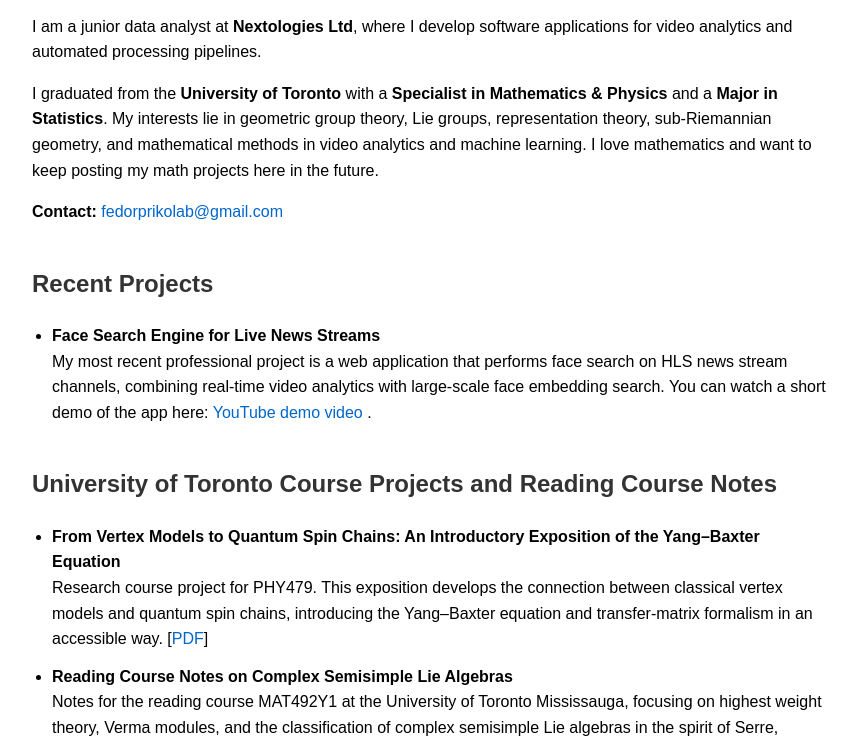
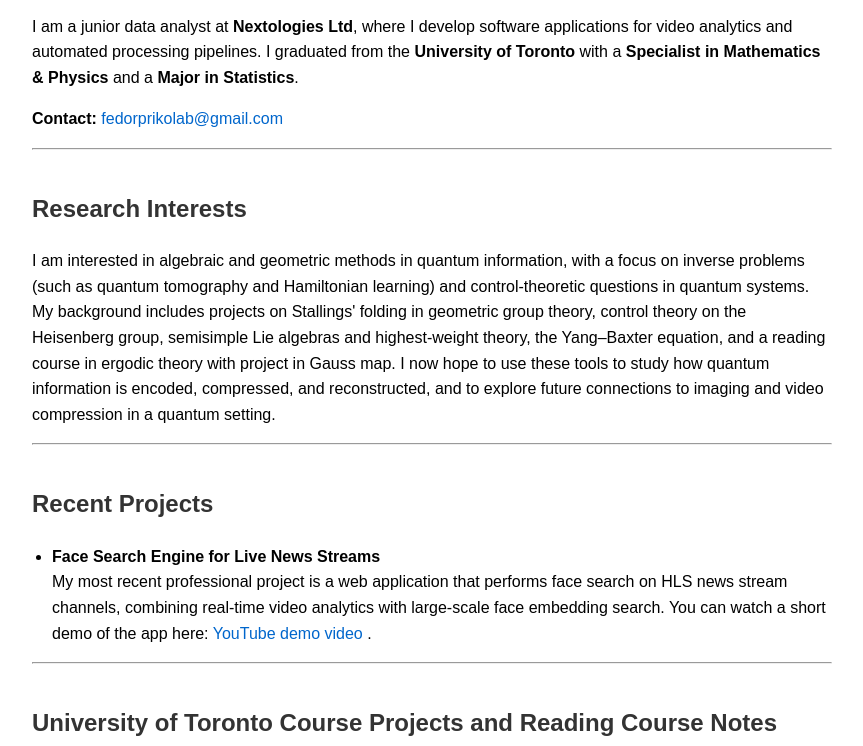
Before and after one commit to braveGauss/fedor-prikolab.github.io, a plain HTML site: page index.html in a window 1280 px wide. Shown: the part 99-845 px from the top of the page, without its empty margins (208-1071 px from the left). Drawn offline with Linux system fonts and the light colour scheme.

Commit message:
index.html

```diff
--- a/index.html
+++ b/index.html
@@ -2,7 +2,7 @@
 <html lang="en">
 <head>
     <meta charset="UTF-8">
-    <title>Fedor Prikolab – Portfolio</title>
+    <title>Fedor Prikolab – Academic & Projects Portfolio</title>
     <meta name="viewport" content="width=device-width, initial-scale=1">
     <style>
         body {
@@ -38,24 +38,36 @@
 </head>
 <body>
 
-    <h1>Fedor Prikolab</h1>
+    <h1>Hi, my name is Fedor Prikolab.</h1>
 
     <p>
         I am a junior data analyst at <strong>Nextologies Ltd</strong>,
         where I develop software applications for video analytics and automated
-        processing pipelines.
-    </p>
-    <p>
-        I graduated from the <strong>University of Toronto</strong> with a
-        <strong>Specialist in Mathematics &amp; Physics</strong> and a
+        processing pipelines. I graduated from the <strong>University of Toronto</strong>
+        with a <strong>Specialist in Mathematics &amp; Physics</strong> and a
         <strong>Major in Statistics</strong>.
-        My interests lie in geometric group theory, Lie groups, representation
-        theory, sub-Riemannian geometry, and mathematical methods in video
-        analytics and machine learning. I love mathematics and want to keep
-        posting my math projects here in the future.
     </p>
 
     <p><strong>Contact:</strong> <a href="mailto:fedorprikolab@gmail.com">fedorprikolab@gmail.com</a></p>
+
+    <hr>
+
+    <!-- Research interests -->
+    <div class="section">
+        <h2>Research Interests</h2>
+        <p>
+            I am interested in algebraic and geometric methods in quantum information, with a focus on
+            inverse problems (such as quantum tomography and Hamiltonian learning) and control-theoretic
+            questions in quantum systems. My background includes projects on Stallings&apos; folding in
+            geometric group theory, control theory on the Heisenberg group, semisimple Lie algebras and
+            highest-weight theory, the Yang–Baxter equation, and a reading course in ergodic theory
+            with project in Gauss map. I now hope to use these tools to study how quantum information is
+            encoded, compressed, and reconstructed, and to explore future connections to imaging and video
+            compression in a quantum setting.
+        </p>
+    </div>
+
+    <hr>
 
     <!-- Recent projects -->
     <div class="section">
@@ -72,6 +84,8 @@
             </li>
         </ul>
     </div>
+
+    <hr>
 
     <!-- University course projects and notes -->
     <div class="section">
```
